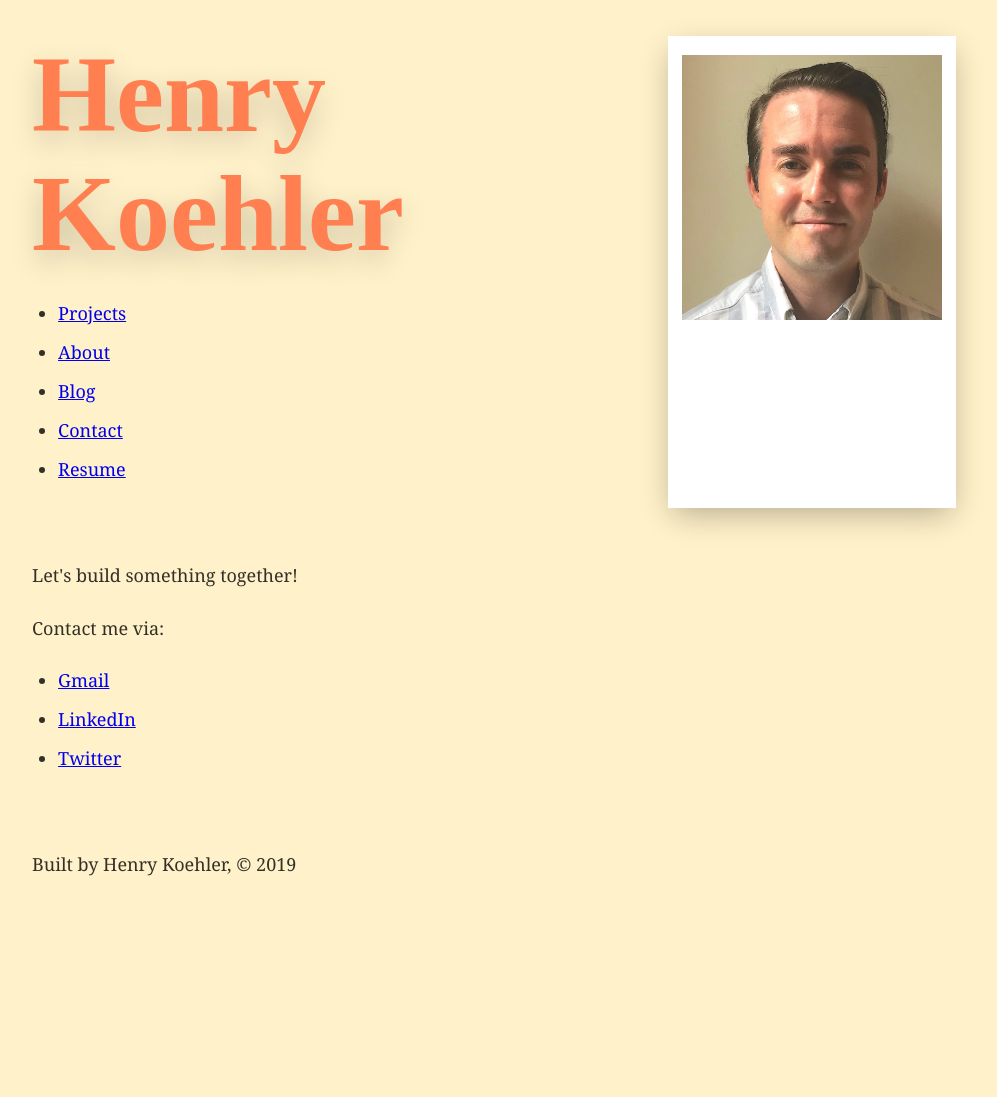
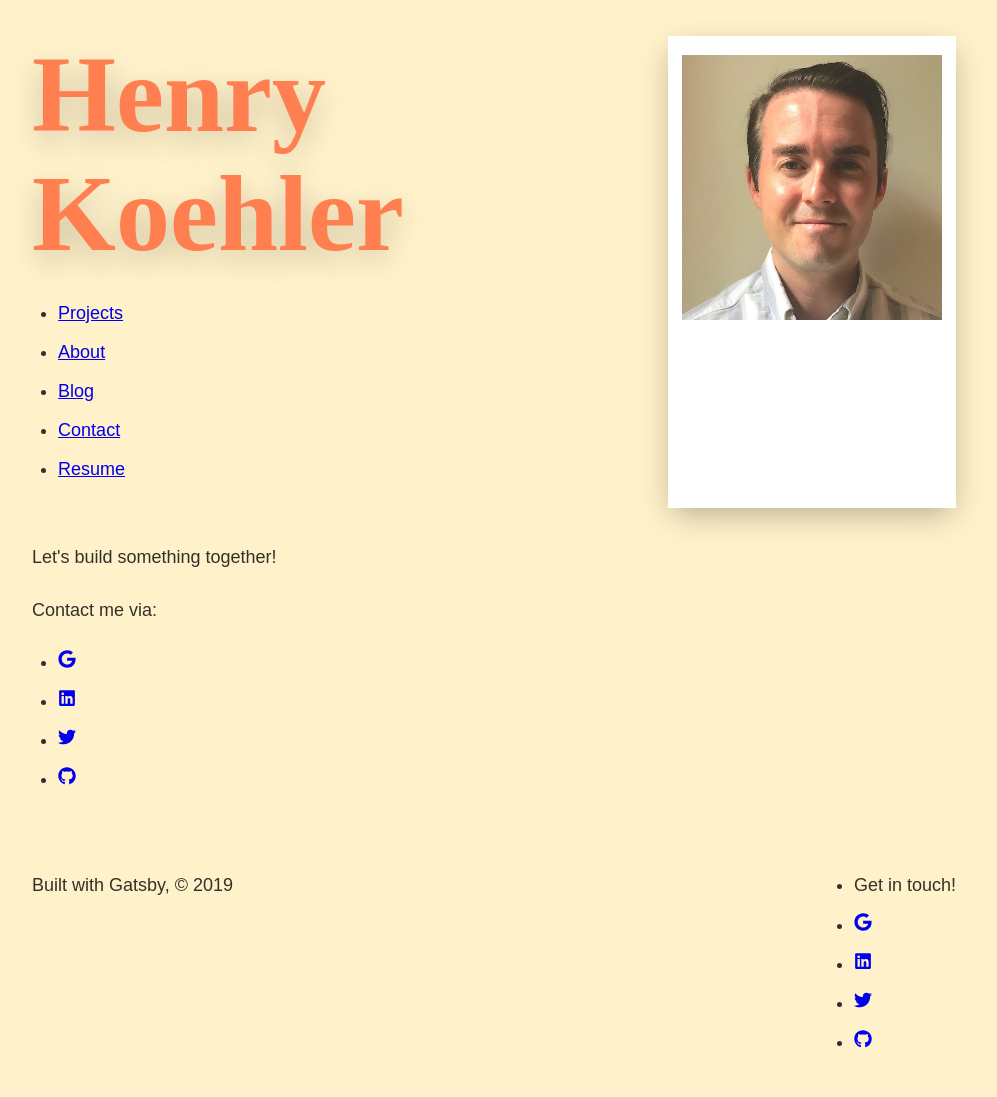
Before and after one commit to henryk1229/personal-site, a Gatsby site: page /contact in a window 1280 px wide. Shown: the whole page, without its empty margins (146-1143 px from the left). Before the commit the page ends 921 px from the top, so only its background shows below. Built offline with nearby package versions, Linux system fonts and the light colour scheme; Gatsby itself is replaced by a stand-in of ours; a web font is replaced by a local one.

Commit message:
change contact to  footer

```diff
--- a/gatsby-config.js
+++ b/gatsby-config.js
@@ -67,7 +67,7 @@ module.exports = {
             family: `Grenze`,
           },
           {
-            family: `Montserrat`,
+            family: `ABeeZee`,
           },
         ],
       },
--- a/src/components/footer.js
+++ b/src/components/footer.js
@@ -1,5 +1,6 @@
 import React from 'react'
 import { graphql, useStaticQuery } from 'gatsby'
+import { FaLinkedin, FaTwitter, FaGoogle, FaGithub } from 'react-icons/fa';
 import footerStyles from './footer.module.css'
 
 const Footer = () => {
@@ -16,8 +17,31 @@ const Footer = () => {
   return (
     <footer className={footerStyles.footer}>
       <p>
-      Built by {data.site.siteMetadata.author}, © {new Date().getFullYear()}
+      Built with Gatsby, © {new Date().getFullYear()}
       </p>
+      <ul className={footerStyles.contactList}>
+        <li className={footerStyles.contactItem}>
+        Get in touch!
+        </li>
+        <li className={footerStyles.contactItem}>
+        <a href="mailto:henryk1229@gmail.com"
+        alt="gmail"
+        target="_blank" rel="noopener noreferrer"><FaGoogle /></a>
+        </li>
+        <li className={footerStyles.contactItem}>
+        <a href="https://www.linkedin.com/in/henry-koehler-a73066176/" alt="linkedin"
+        target="_blank" rel="noopener noreferrer"><FaLinkedin /></a>
+        </li>
+        <li className={footerStyles.contactItem}>
+        <a href="https://twitter.com/@laszlo_jamf" alt="twitter"
+        target="_blank" rel="noopener noreferrer"><FaTwitter /></a>
+        </li>
+        <li className={footerStyles.contactItem}>
+        <a href="https://github.com/henryk1229"
+        alt="github"
+        target="_blank" rel="noopener noreferrer"><FaGithub /></a>
+        </li>
+      </ul>
     </footer>
   )
 }
--- a/src/components/footer.module.css
+++ b/src/components/footer.module.css
@@ -1,3 +1,23 @@
 .footer {
+  display: flex;
+  flex-direction: row;
+  justify-content: space-between;
   margin-top: 3rem;
 }
+
+.container {
+  display: flex;
+  flex-flow: row wrap;
+  justify-content: space-between;
+
+}
+
+.contact-list {
+  display: flex;
+  list-style-type: none;
+  justify-content: space-between;
+}
+
+.contact-item {
+  padding: .35rem;
+}
--- a/src/components/header.module.css
+++ b/src/components/header.module.css
@@ -2,7 +2,7 @@
   display: flex;
   flex-direction: row;
   justify-content: space-between;
-  padding: 1rem 0 3rem;
+  padding: 1rem 0 2rem;
 }
 
 .text-container {
--- a/src/components/layout.module.css
+++ b/src/components/layout.module.css
@@ -13,7 +13,7 @@
 }
 
 html {
-  font-family: sans-serif;
+  font-family: 'Grenze', sans-serif;
   -ms-text-size-adjust: 100%;
   -webkit-text-size-adjust: 100%;
 }
@@ -216,7 +216,7 @@ html {
 body {
   color: hsla(0, 0%, 0%, 0.8);
   background: hsla(45, 100%, 70%, 0.35);
-  font-family: georgia, serif;
+  font-family: 'ABeeZee', sans-serif;
   font-weight: normal;
   word-wrap: break-word;
   font-kerning: normal;
--- a/src/pages/contact.js
+++ b/src/pages/contact.js
@@ -1,5 +1,5 @@
 import React from 'react'
-
+import { FaLinkedin, FaTwitter, FaGoogle, FaGithub } from 'react-icons/fa';
 import Layout from '../components/layout'
 
 import contactStyles from './contact.module.css'
@@ -19,15 +19,20 @@ const ContactPage = () => {
         <li>
         <a href="mailto:henryk1229@gmail.com"
         alt="gmail"
-        target="_blank" rel="noopener noreferrer">Gmail</a>
+        target="_blank" rel="noopener noreferrer"><FaGoogle /></a>
         </li>
         <li>
         <a href="https://www.linkedin.com/in/henry-koehler-a73066176/" alt="linkedin"
-        target="_blank" rel="noopener noreferrer">LinkedIn</a>
+        target="_blank" rel="noopener noreferrer"><FaLinkedin /></a>
         </li>
         <li>
         <a href="https://twitter.com/@laszlo_jamf" alt="twitter"
-        target="_blank" rel="noopener noreferrer">Twitter</a>
+        target="_blank" rel="noopener noreferrer"><FaTwitter /></a>
+        </li>
+        <li>
+        <a href="https://github.com/henryk1229"
+        alt="github"
+        target="_blank" rel="noopener noreferrer"><FaGithub /></a>
         </li>
 
       </ul>
```
Also changed, not shown: src/pages/resume.js (+9 -5 lines), src/templates/resume.js (deleted, +0 -27 lines), src/resume/resumeHeader.js (deleted).
